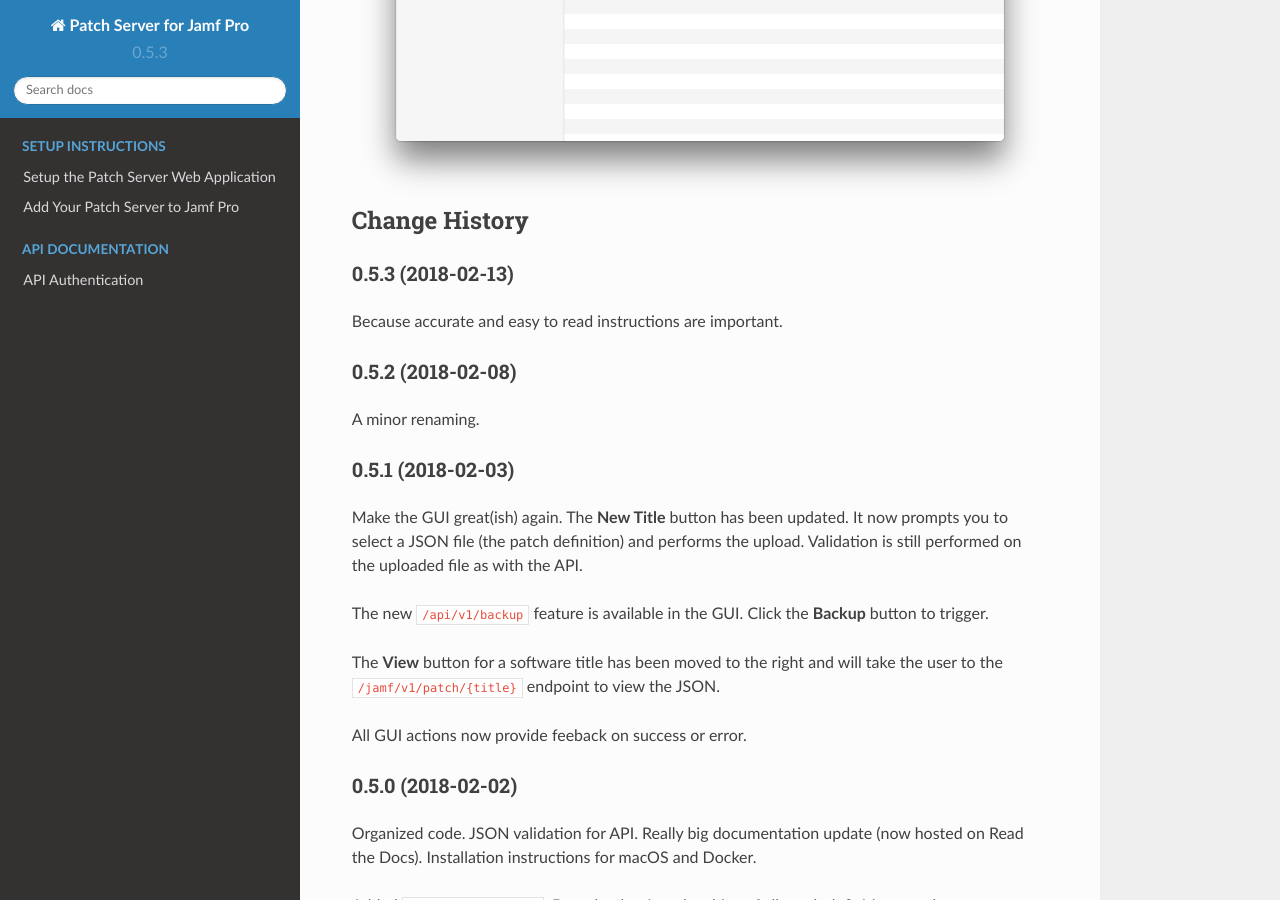
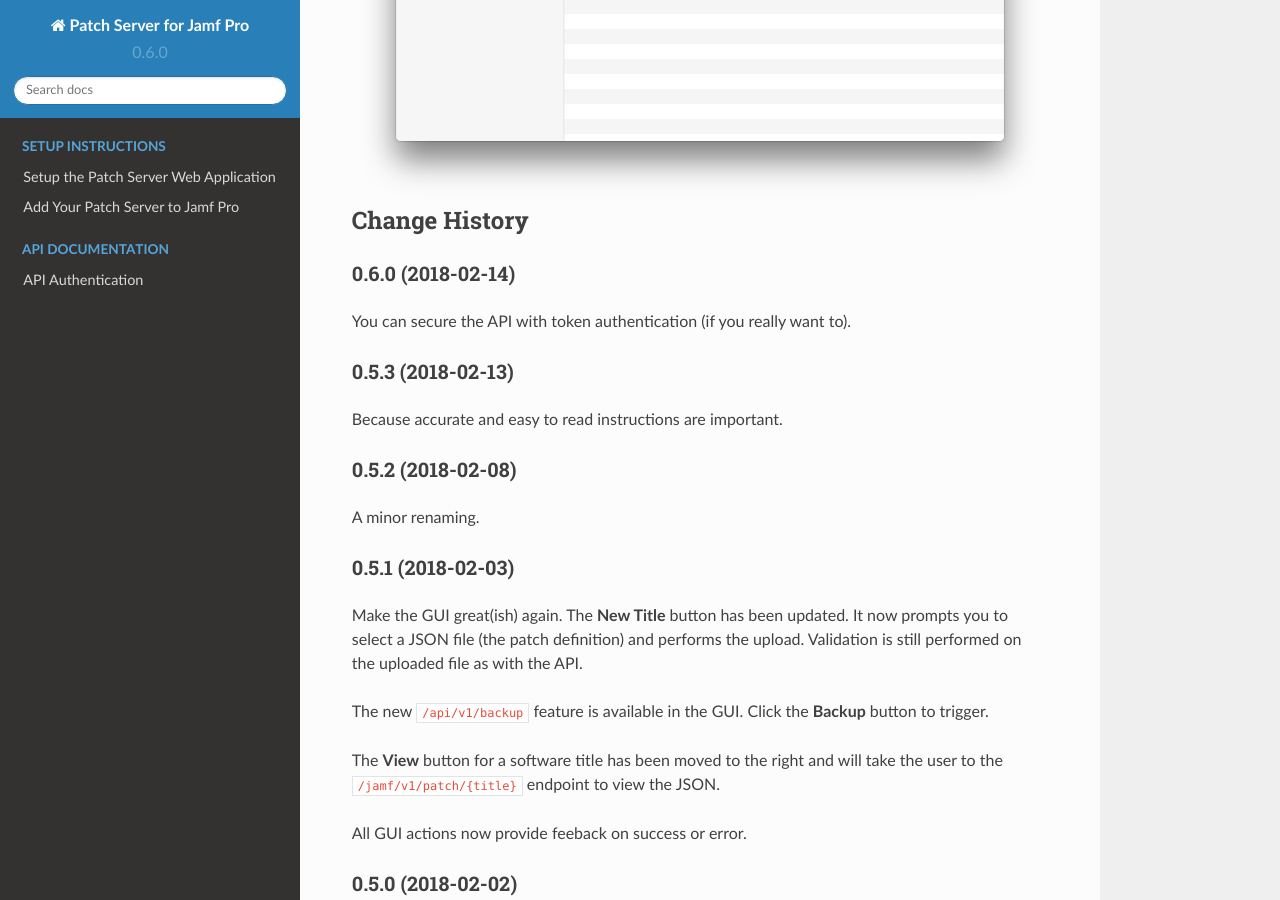
Before and after one commit to brysontyrrell/PatchServer, a Sphinx documentation site: the page built from docs/index.rst, in a window 1280 px wide and 900 px high, scrolled down 3125 px. Built offline with Sphinx 7.4.7 and the Read the Docs theme 2.0.0, drawn with Linux system fonts in a browser that asks for light colours; pages that are not in the unit, such as notebooks, are missing from menus.

Commit message:
changelog and version bump

```diff
--- a/docs/index.rst
+++ b/docs/index.rst
@@ -111,6 +111,11 @@
 Change History
 --------------
 
+0.6.0 (2018-02-14)
+^^^^^^^^^^^^^^^^^^
+
+You can secure the API with token authentication (if you really want to).
+
 0.5.3 (2018-02-13)
 ^^^^^^^^^^^^^^^^^^
 
--- a/patchserver/__init__.py
+++ b/patchserver/__init__.py
@@ -1,4 +1,4 @@
 """Patch Server for Jamf Pro"""
 __title__ = 'PatchServer'
-__version__ = '0.5.3'
+__version__ = '0.6.0'
 __author__ = 'Bryson Tyrrell'
```
